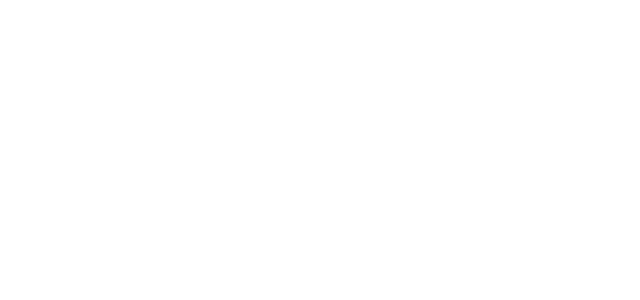
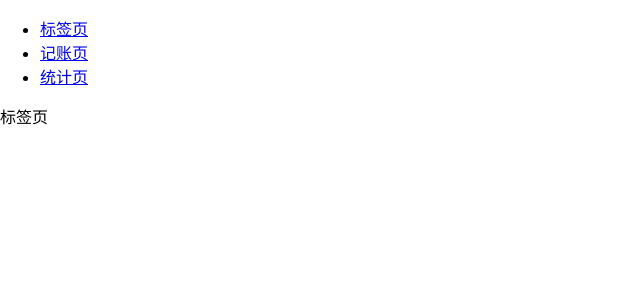
Before and after one commit to cazser/morney-6, a React (Create React App) app: page /tags in a window 1280 px wide. Shown: the top 300 px of the page, without its empty margins (0-640 px from the left). Built offline with nearby package versions, Linux system fonts and the light colour scheme.

Commit message:
路由设置

```diff
--- a/src/App.tsx
+++ b/src/App.tsx
@@ -6,14 +6,65 @@
   BrowserRouter as Router,
 Switch,
   Route,
-  Link }
+  Link,
+Redirect }
 from 'react-router-dom'
+function Tags(){
+  return(
+    <div>标签页</div>
+  )
+}
 
+function Money(){
+  return(
+    <div>记账页</div>
+  )
+}
+
+function Statistics(){
+  return(
+    <div>统计页</div>
+  )
+}
+
+function NoMatch(){
+  return(
+    <div>404</div>
+  )
+}
 function App() {
   return (
     <Router>
+      <div>
+      <nav>
+        <ul>
+          <li>
+            <Link to="/tags">标签页</Link>
+          </li>
+          <li>
+            <Link to="/money">记账页</Link>
+          </li>
+          <li>
+            <Link to="/statistics">统计页</Link>
+          </li>
+        </ul>
+        </nav>
+        </div>
       <Switch>
 
+        <Route path="/tags">
+          <Tags/>
+        </Route>
+        <Route path="/money">
+          <Money/>
+        </Route>
+        <Route path="/statistics">
+          <Statistics/>
+        </Route>
+        <Route path="*">
+          <NoMatch/>
+          </Route>
+        <Redirect exact from="/" to="/money" />
       </Switch>
     </Router>
 
```
